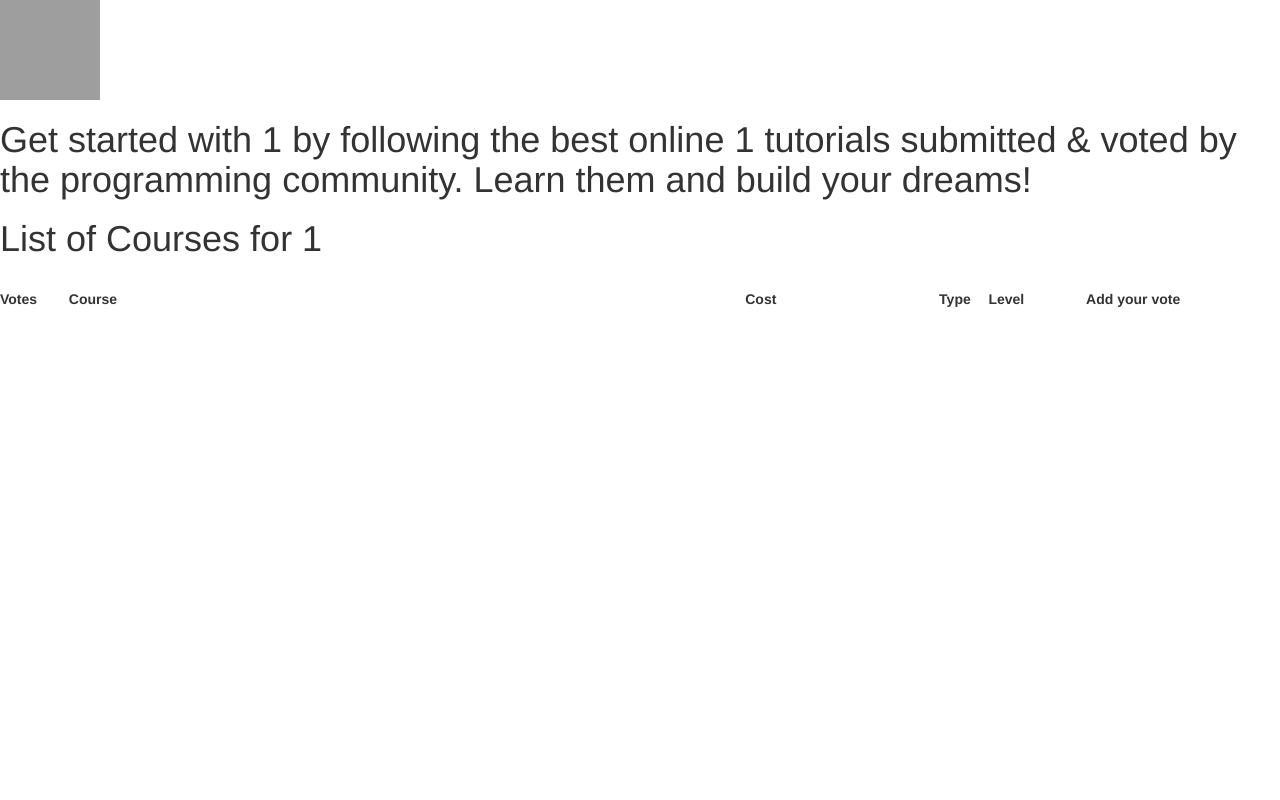
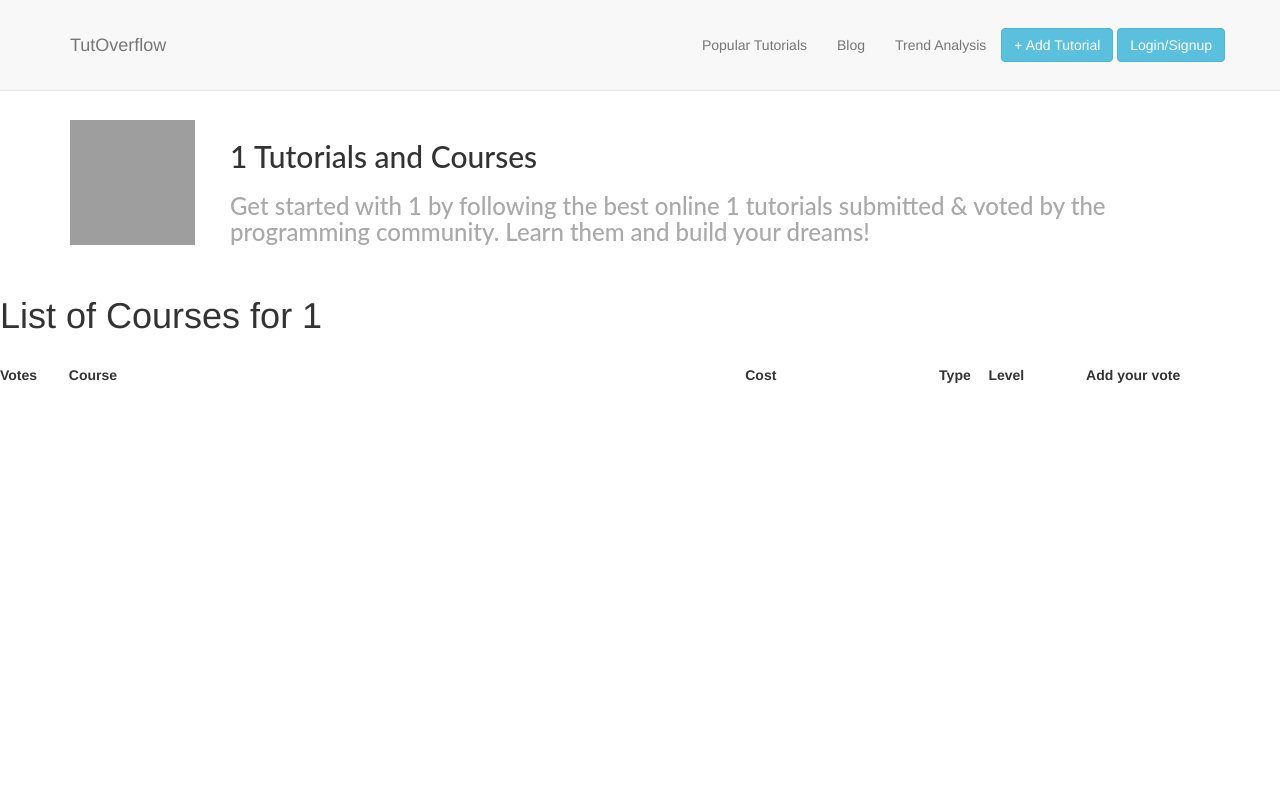
Before and after one commit to Crypt0knights/TutOverflow, a PHP site: page /courses.php?search_tech=1 in a window 1280 px wide. Run offline with PHP 8.4, Linux system fonts and the light colour scheme; tables that the repository leaves empty or names only in its code hold one stand-in row (values such as "Sample post"); lists and menus that the app fills with data are empty; grey boxes are pictures that could not be loaded.

Commit message:
Added style to course info

```diff
--- a/courses.php
+++ b/courses.php
@@ -29,20 +29,72 @@ if (!$check) {
     <meta name="author" content="">
     <title>TutOverflow-Find Courses</title>
     <link href="src/css/bootstrap.min.css" rel="stylesheet">
+    <script src="https://ajax.googleapis.com/ajax/libs/jquery/3.3.1/jquery.min.js"></script>
+  <script src="https://maxcdn.bootstrapcdn.com/bootstrap/3.3.7/js/bootstrap.min.js"></script>
     <link href="src/css/scrolling-nav.css" rel="stylesheet">
-    <script type="text/javascript"></script>
+    <link href="src/css/courses.css" rel="stylesheet">
 
 </head>
 
 <!-- Body starts here -->
-<body>
-    <div id="course-info">
+<body id="page-top" data-spy="scroll" data-target=".navbar-fixed-top">
+
+    <!-- Navigation -->
+    <nav class="navbar navbar-default navbar-fixed-top" role="navigation">
+        <div class="container">
+            <div class="navbar-header page-scroll">
+                <button type="button" class="navbar-toggle" data-toggle="collapse" data-target=".navbar-ex1-collapse">
+                    <span class="sr-only">Toggle navigation</span>
+                    <span class="icon-bar"></span>
+                    <span class="icon-bar"></span>
+                    <span class="icon-bar"></span>
+                </button>
+                <a class="navbar-brand page-scroll" href="#page-top">TutOverflow</a>
+            </div>
+
+            <!-- Collect the nav links, forms, and other content for toggling -->
+            <div class="collapse navbar-collapse navbar-ex1-collapse">
+                <ul class="nav navbar-nav navbar-right">
+                    <!-- Hidden li included to remove active class from about link when scrolled up past about section -->
+                    <li class="hidden" style="color: aq        ua;">
+                        <a class="page-scroll" href="#page-top"></a>
+                    <li>
+                        <a class="page-scroll" href="#tutorials">Popular Tutorials</a>
+                    </li>
+                    </li>
+                    <li>
+                        <a class="page-scroll" href="#about">Blog</a>
+                    </li>
+                    <li>
+                        <a class="page-scroll" href="#trend">Trend Analysis</a>
+                    </li>
+                    <a href="add.php"><button class="btn btn-info navbar-btn">+ Add Tutorial</button></a>
+                    <button class="btn btn-info navbar-btn">Login/Signup</button>
+                </ul>
+
+            </div>
+            <!-- /.navbar-collapse -->
+        </div>
+        <!-- /.container -->
+    </nav>
+    <div class="container-fluid">
+        <div id="tech-image">
             <?php
         $img_src="img/".$search_query.".png";
-            echo '<img src="'.$img_src.'" width="100" height="100" />';
+        echo '<img src="'.$img_src.'" width="125" height="125" />';?>
+        </div>
+        <div id="tech-info">
+            <div id="main-head">
+            <?php
+            echo '<h2>'.ucfirst($search_query)." Tutorials and Courses </h2>";?>
+            </div>
+            <div id="more-info">
+            <?php
            $info="Get started with ".ucfirst($search_query)." by following the best online ".ucfirst($search_query)." tutorials submitted & voted by the programming community. Learn them and build your dreams!";
-        echo '<h1>'.$info.'</h1>';
+        echo '<h3>'.$info.'</h3>';
         ?>
+            </div>
+        </div>
     </div>
     <div id="courses_list">
         <h1>List of Courses for <?php echo ucfirst($search_query);?></h1>
--- /dev/null
+++ b/src/css/courses.css
@@ -0,0 +1,24 @@
+.container-fluid{
+	display: inline-flex;
+	margin-top: 100px;
+	font-family: "Lato", sans-serif;
+	padding: 20px;
+	align-items: flex-start;
+	align-content: flex-start;
+	margin-right: auto;
+	margin-left: auto;
+}
+#tech-image{
+
+	margin-right: 20px;
+	margin-left: 50px;
+}
+#tech-info{
+	margin-left: 15px;
+	align-content: center;
+	margin-right: 50px;
+	margin-bottom: 0px;
+}
+#more-info{
+	color: darkgray;
+}
```
Lines whose indentation alone changed are shown as unchanged.
